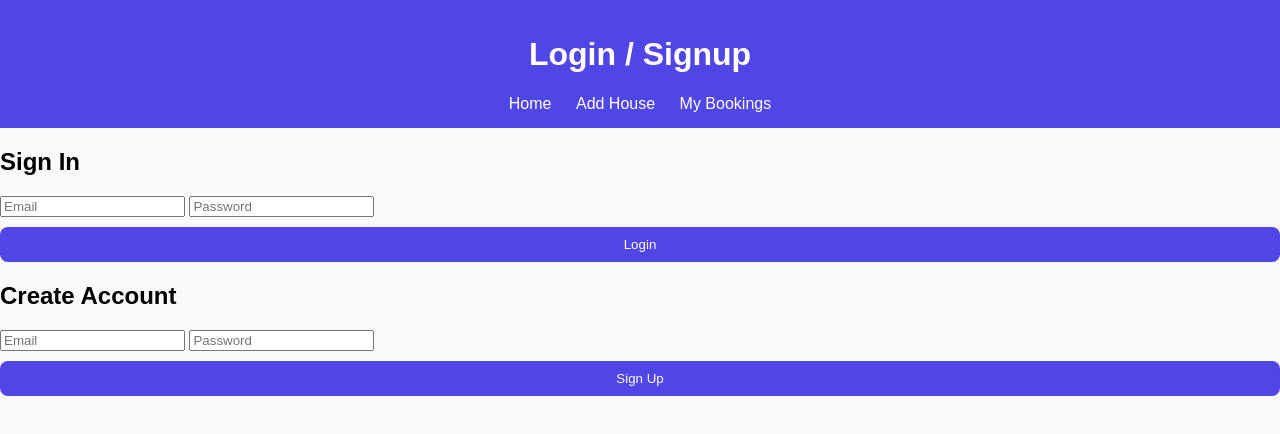
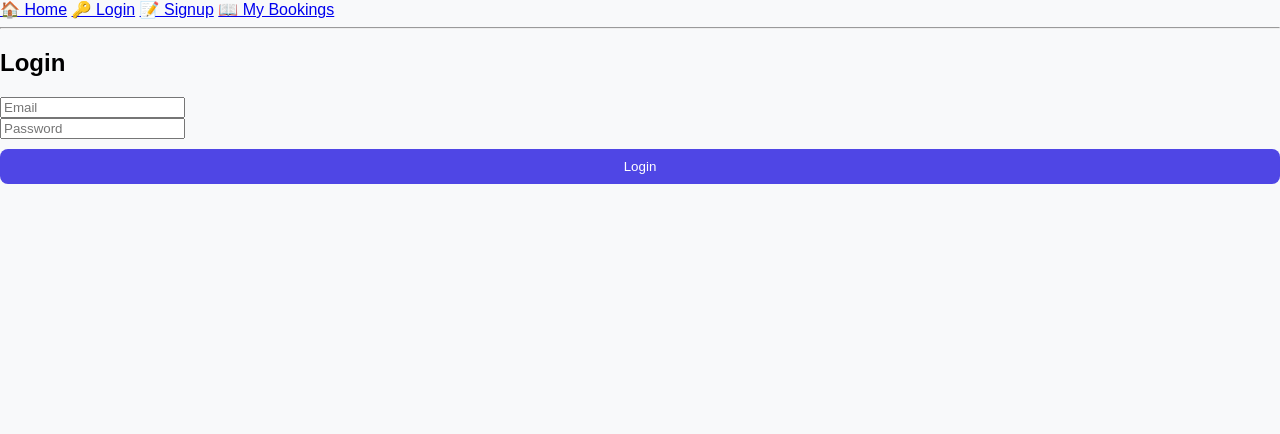
Before and after one commit to movin980/house-system, a plain HTML site: page login.html in a window 1280 px wide. Drawn offline with Linux system fonts and the light colour scheme.

Commit message:
Update login.html

```diff
--- a/login.html
+++ b/login.html
@@ -7,29 +7,21 @@
   <link rel="stylesheet" href="style.css">
 </head>
 <body>
-  <header>
-    <h1>Login / Signup</h1>
-    <nav>
-      <a href="index.html">Home</a>
-      <a href="add-house.html">Add House</a>
-      <a href="bookings.html">My Bookings</a>
-    </nav>
-  </header>
+  <nav class="navbar">
+    <a href="index.html">🏠 Home</a>
+    <a href="login.html">🔑 Login</a>
+    <a href="signup.html">📝 Signup</a>
+    <a href="bookings.html">📖 My Bookings</a>
+  </nav>
+  <hr>
 
-  <main>
-    <div class="form-container">
-      <h2>Sign In</h2>
-      <input type="email" id="loginEmail" placeholder="Email">
-      <input type="password" id="loginPassword" placeholder="Password">
-      <button onclick="login()">Login</button>
+  <h2>Login</h2>
+  <div class="form-box">
+    <input type="email" id="loginEmail" placeholder="Email"><br>
+    <input type="password" id="loginPassword" placeholder="Password"><br>
+    <button id="loginBtn">Login</button>
+  </div>
 
-      <h2>Create Account</h2>
-      <input type="email" id="signupEmail" placeholder="Email">
-      <input type="password" id="signupPassword" placeholder="Password">
-      <button onclick="signup()">Sign Up</button>
-    </div>
-  </main>
-
-  <script type="module" src="app.js"></script>
+  <script type="module" src="login.js"></script>
 </body>
 </html>
```
